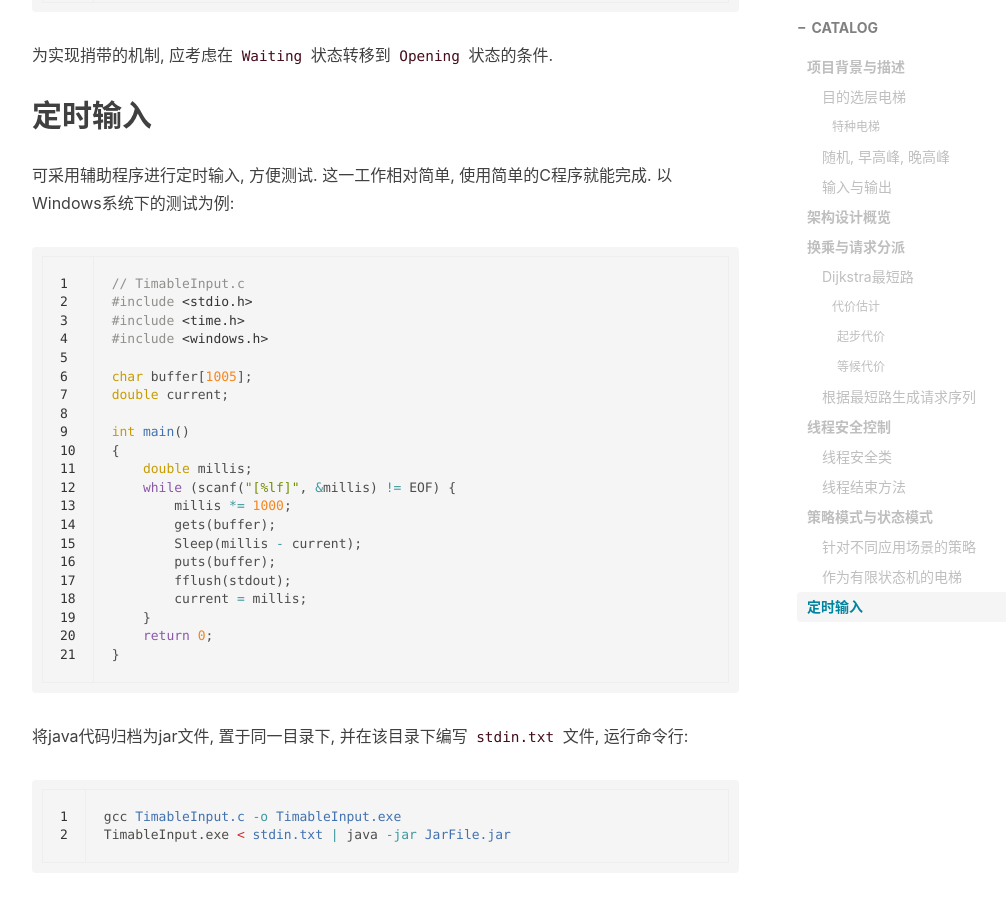
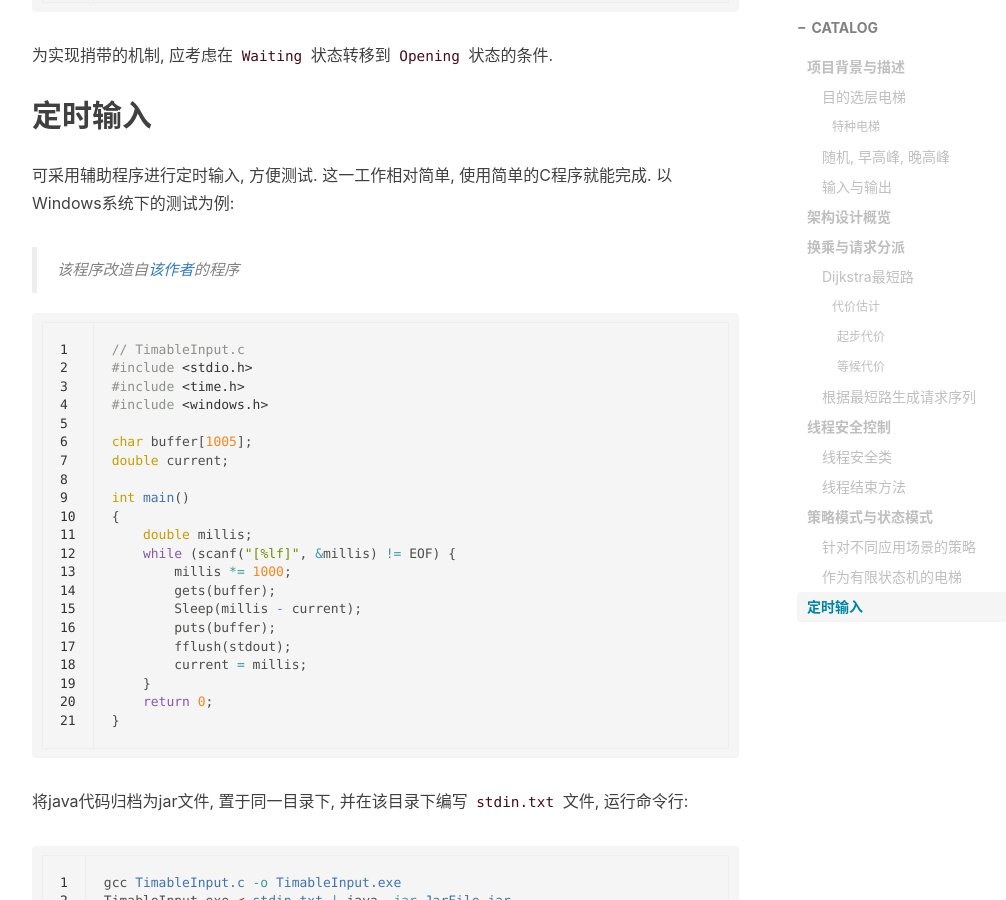
Before and after one commit to Coekjan/coekjan.github.io, a Jekyll site: the page built from _posts/Object-Oriented-Project-Analysis/2021-04-21-Destination-Control-Elevator-Simulation.md, in a window 1280 px wide and 900 px high, scrolled down 8943 px. Shown: the whole window, without its empty margins (233-1239 px from the left). Built offline with Jekyll 4.4.1, drawn with Linux system fonts in a browser that asks for light colours; nearby versions of some CDN libraries; comment, search, counter and statistics services are not loaded.

Commit message:
Update 2021-04-21-DCEE.md

````diff
--- a/_posts/Object-Oriented-Project-Analysis/2021-04-21-Destination-Control-Elevator-Simulation.md
+++ b/_posts/Object-Oriented-Project-Analysis/2021-04-21-Destination-Control-Elevator-Simulation.md
@@ -290,6 +290,8 @@ public class Elevator extends Thread {
 
 可采用辅助程序进行定时输入, 方便测试. 这一工作相对简单, 使用简单的C程序就能完成. 以Windows系统下的测试为例:
 
+> 该程序改造自[该作者](https://github.com/dhy2000)的程序
+
 ```c
 // TimableInput.c
 #include <stdio.h>
````
